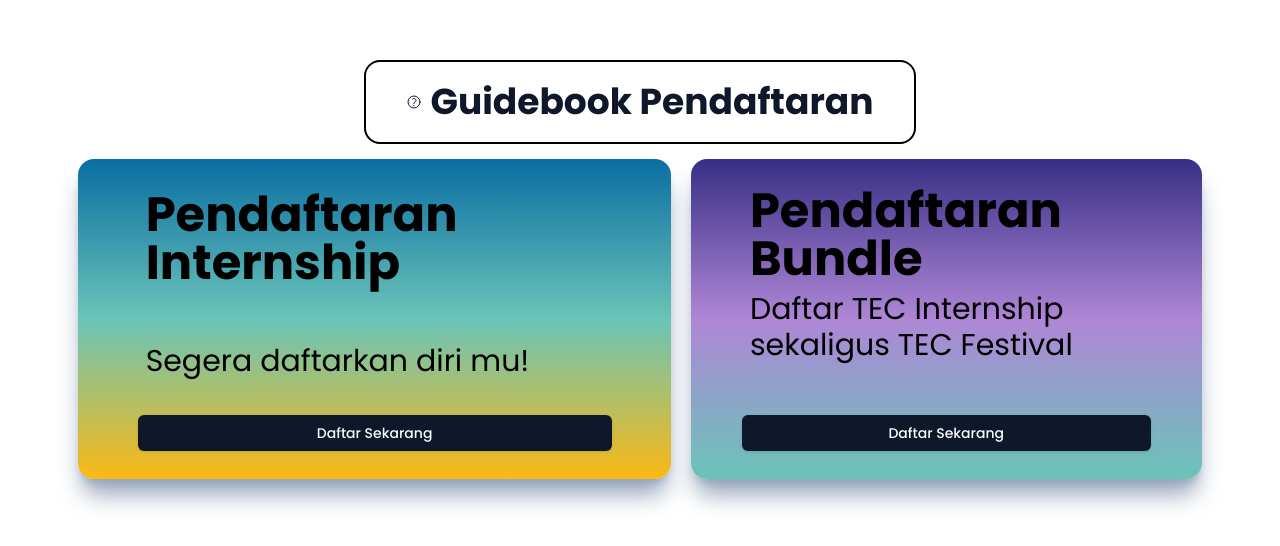
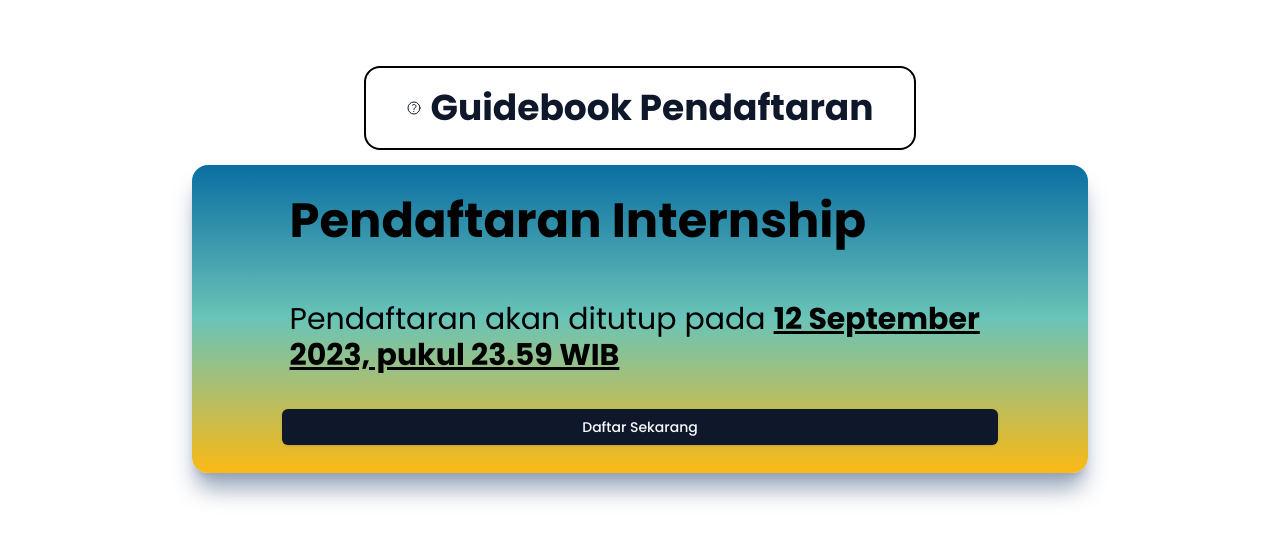
Before and after one commit to gunturoktavianto/frontend-ohu-tec-2023, a Next.js app: page /dashboard/pendaftaran-baru in a window 1280 px wide. Shown: the part 176-722 px from the top of the page. Built offline with nearby package versions, Linux system fonts and the light colour scheme.

Commit message:
hapus form bundle

```diff
--- a/app/component-ohu/DashboardBaru.tsx
+++ b/app/component-ohu/DashboardBaru.tsx
@@ -47,7 +47,10 @@ const DashboardBaru = () => {
                                 <br />
                             </h1>
                             <p className="text-xl md:text-3xl md:py-2">
-                                Segera daftarkan diri mu!
+                                Pendaftaran akan ditutup pada{" "}
+                                <span className="font-bold underline">
+                                    12 September 2023, pukul 23.59 WIB
+                                </span>
                             </p>
                         </div>
                         <Button className="w-4/5 p-0 my-7">
@@ -60,7 +63,7 @@ const DashboardBaru = () => {
                         </Button>
                     </div>
 
-                    <div className="w-[70vw] h-fit pt-5 md:pt-3 rounded-2xl bg-gradient-to-b from-[#372F85] via-[#AF86D6] to-[#6AC4B8] flex items-center justify-center shadow-xl shadow-slate-400 md:w-fit md:max-w-[70vw] relative md:h-fit flex-col">
+                    {/* <div className="w-[70vw] h-fit pt-5 md:pt-3 rounded-2xl bg-gradient-to-b from-[#372F85] via-[#AF86D6] to-[#6AC4B8] flex items-center justify-center shadow-xl shadow-slate-400 md:w-fit md:max-w-[70vw] relative md:h-fit flex-col">
                         <div className="relative flex flex-col w-4/5 px-2 py-4 min-h-[30vw] md:h-fit  md:min-h-[10vw]">
                             <h1 className="w-full text-3xl font-bold md:text-5xl">
                                 Pendaftaran Bundle
@@ -75,10 +78,10 @@ const DashboardBaru = () => {
                                 href="pendaftaran-baru/bundle-form"
                                 className="flex items-center justify-center w-full h-full"
                             >
-                                Daftar Sekarang
+                                Pendaftaran Sudah Ditutup
                             </Link>
                         </Button>
-                    </div>
+                    </div> */}
                 </div>
             </div>
         </div>
```
